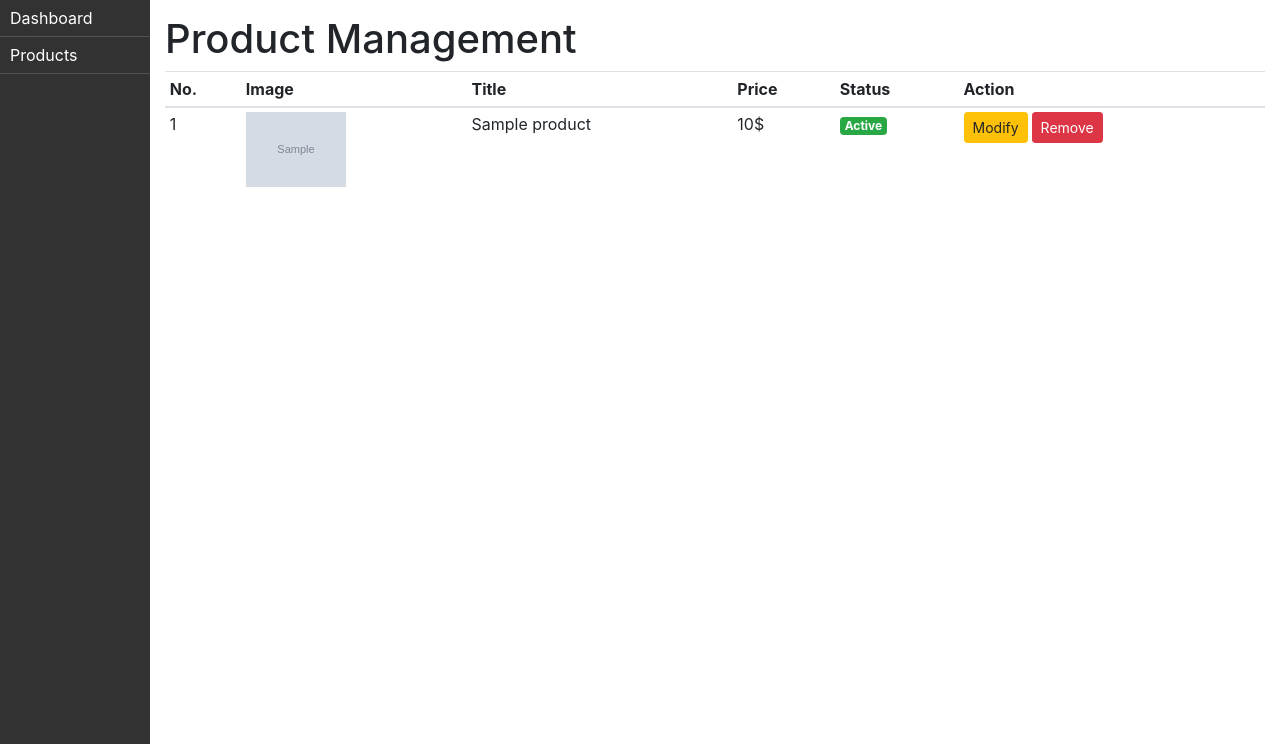
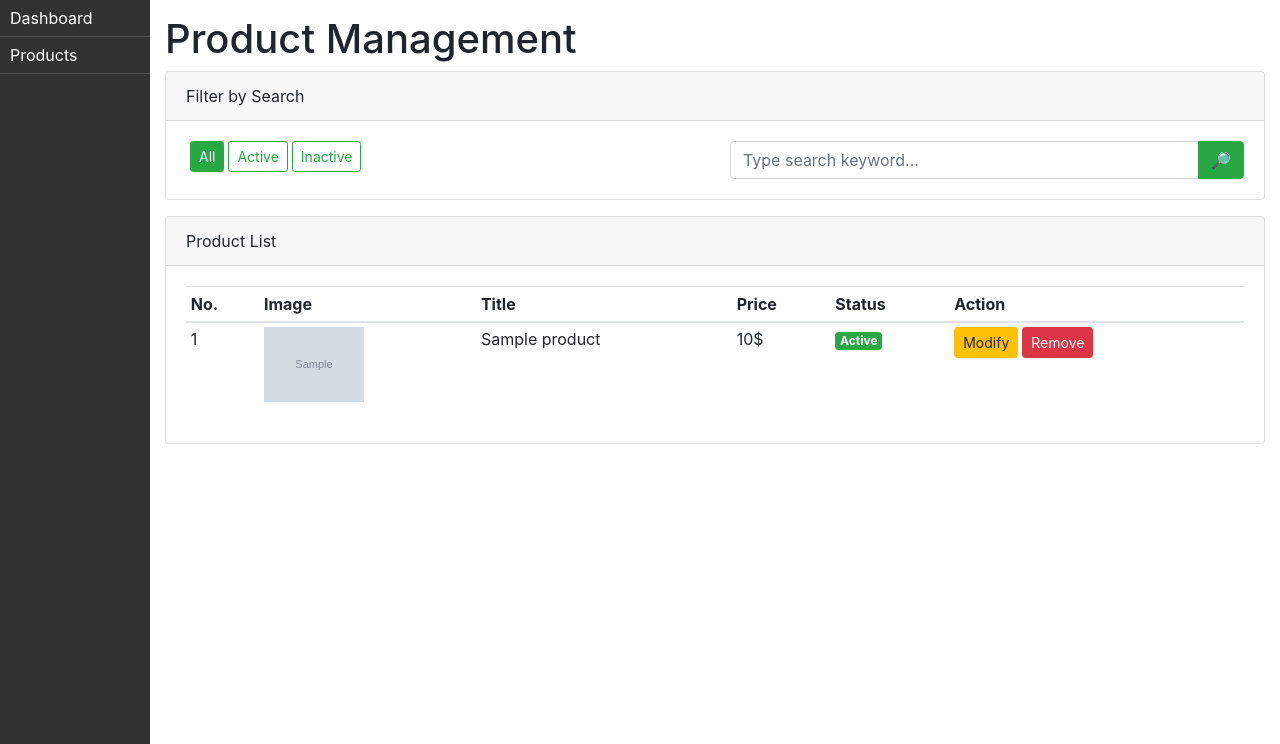
Before and after one commit to trwduyy/Product-Management, a Node server app: page /admin/product in a window 1280 px wide. Shown: the part 56-800 px from the top of the page. Run offline with Node 20, Linux system fonts and the light colour scheme; tables that the repository leaves empty hold one stand-in row (values such as "Sample post"); grey boxes marked "Sample" are stand-in pictures; some libraries are stand-ins or nearby versions.

Commit message:
Add filter by search and status

```diff
--- a/controllers/admin/product.controller.js
+++ b/controllers/admin/product.controller.js
@@ -1,15 +1,31 @@
 const Product = require("../../models/product.model");
+const filterStatusHelper = require("../../helpers/filterStatus");
+const searchHelper = require("../../helpers/search");
 
 module.exports.index = async (req, res) => {
 
-  const products = await Product.find({
+  filterStatus = filterStatusHelper(req.query);
+
+  find = {
     deleted: false
-  });
+  }
 
-  // console.log(products);
+  if (req.query.status) {
+    find.status = req.query.status;
+  }
+
+  search = searchHelper(req.query);
+
+  if(search.regex){
+    find.title = search.regex;
+  }
+
+  const products = await Product.find(find);
 
   res.render('admin/pages/product/index', {
     pageTitle: 'Product Management',
-    products: products
+    products: products,
+    filterStatus: filterStatus,
+    keyword: search.keyword
   });
 }
--- /dev/null
+++ b/helpers/filterStatus.js
@@ -0,0 +1,29 @@
+module.exports = (query) => {
+  const filterStatus = [
+    {
+      name: 'All',
+      status: "",
+      class:""
+    },
+    {
+      name: 'Active',
+      status: "active",
+      class:""
+    },
+    {
+      name: 'Inactive',
+      status: "inactive",
+      class:""
+    }
+  ];
+
+  if (query.status) {
+    const index = filterStatus.findIndex((item) => item.status === query.status);
+    filterStatus[index].class = "active";
+  }
+  else {
+    index = filterStatus.findIndex((item) => item.status == "");
+    filterStatus[index].class = "active";
+  }
+  return filterStatus;
+}
--- /dev/null
+++ b/helpers/search.js
@@ -0,0 +1,15 @@
+module.exports = (query) => {
+
+  const objectSearch = {
+    keyword : ""
+  }
+
+  if (query.keyword) {
+     objectSearch.keyword = query.keyword;
+
+     const regex = new RegExp(objectSearch.keyword, 'i');
+     objectSearch.regex = regex;
+  }
+
+  return objectSearch
+}
--- a/public/admin/js/script.js
+++ b/public/admin/js/script.js
@@ -0,0 +1,34 @@
+
+const buttonStatus = document.querySelectorAll("[button-status]");
+if (buttonStatus.length > 0) {
+  let url = new URL(window.location.href);
+
+  buttonStatus.forEach((button) => {
+    button.addEventListener("click", () => {
+      const status = button.getAttribute("button-status");
+
+      if (status) {
+        url.searchParams.set("status", status);
+      } else {
+        url.searchParams.delete("status");
+      }
+      window.location.href = url.href;
+    });
+  });
+}
+
+const formsearch = document.querySelector("#form-search");
+if (formsearch) {
+  formsearch.addEventListener("submit", (e) => {
+    e.preventDefault();
+    let url = new URL(window.location.href);
+
+    const keyword = e.target.elements.keyword.value;
+    if (keyword) {
+      url.searchParams.set("keyword", keyword);
+    } else {
+      url.searchParams.delete("keyword");
+    }
+    window.location.href = url.href;
+  });
+}
--- a/views/admin/layouts/default.pug
+++ b/views/admin/layouts/default.pug
@@ -19,3 +19,4 @@ html
 
     script(src="https://cdn.jsdelivr.net/npm/jquery@3.5.1/dist/jquery.slim.min.js")
     script(src="https://cdn.jsdelivr.net/npm/bootstrap@4.6.2/dist/js/bootstrap.bundle.min.js")
+    script(src="/admin/js/script.js")
--- /dev/null
+++ b/views/admin/mixins/filter-status.pug
@@ -0,0 +1,6 @@
+mixin filter-status(filterStatus)
+  each filter in filterStatus
+    button(
+      class=`btn btn-sm ml-1 btn-outline-success ${filter.class}`
+      button-status=filter.status
+    ) #{filter.name}
--- /dev/null
+++ b/views/admin/mixins/search.pug
@@ -0,0 +1,15 @@
+mixin search
+  form(id="form-search")
+    .input-group
+      input(
+        type="text"
+        placeholder="Type search keyword..."
+        name="keyword"
+        class="form-control"
+        value=keyword
+      )
+      .input-group-append
+        button(
+          class="btn btn-success"
+          type="submit"
+        ) &#x1F50E
--- a/views/admin/pages/product/index.pug
+++ b/views/admin/pages/product/index.pug
@@ -1,54 +1,53 @@
 extends ../../layouts/default.pug
+include ../../mixins/filter-status.pug
+include ../../mixins/search.pug
+
 
 block main
   h1 Product Management
 
-  table.table.table-hover.table-sm
-    thead
-      tr
-        th No.
-        th Image
-        th Title
-        th Price
-        th Status
-        th Action
+  .card.mb-3
+    .card-header Filter by Search
+    .card-body
+      .row
+        .col-6
+          +filter-status(filterStatus)
+        .col-6
+          +search()
 
 
-    tbody
-      each item, index in products
-        tr
-          td #{index + 1}
-          td
-            img(
-              src=item.thumbnail
-              alt=item.title
-              width="100px"
-              height="auto"
-            )
-          td #{item.title}
-          td #{item.price}$
-          td
-            if item.status === 'active'
-              a(href="#" class="badge badge-success") Active
-            else
-              a(href="#" class="badge badge-danger") Inactive
-          td
-            button(class="btn btn-warning btn-sm") Modify
-            button(class="btn btn-danger btn-sm ml-1") Remove
+  .card.mb-3
+    .card-header Product List
+    .card-body
+      table.table.table-hover.table-sm
+        thead
+          tr
+            th No.
+            th Image
+            th Title
+            th Price
+            th Status
+            th Action
 
-      //- tr
-      //-   td 2
-      //-   td
-      //-     img(
-      //-       src="https://cdn.dummyjson.com/products/images/smartphones/iPhone%2013%20Pro/thumbnail.png"
-      //-       alt="Sản phẩm 2"
-      //-       width="100px"
-      //-       height="auto"
-      //-     )
-      //-   td Sản phẩm 2
-      //-   td 150$
-      //-   td
-      //-     a(href="#" class="badge badge-danger") Dừng hoạt động
-      //-   td
-      //-     button(class="btn btn-warning btn-sm") Sửa
-      //-     button(class="btn btn-danger btn-sm ml-1") Xóa
+
+        tbody
+          each item, index in products
+            tr
+              td #{index + 1}
+              td
+                img(
+                  src=item.thumbnail
+                  alt=item.title
+                  width="100px"
+                  height="auto"
+                )
+              td #{item.title}
+              td #{item.price}$
+              td
+                if item.status === 'active'
+                  a(href="#" class="badge badge-success") Active
+                else
+                  a(href="#" class="badge badge-danger") Inactive
+              td
+                button(class="btn btn-warning btn-sm") Modify
+                button(class="btn btn-danger btn-sm ml-1") Remove
```
